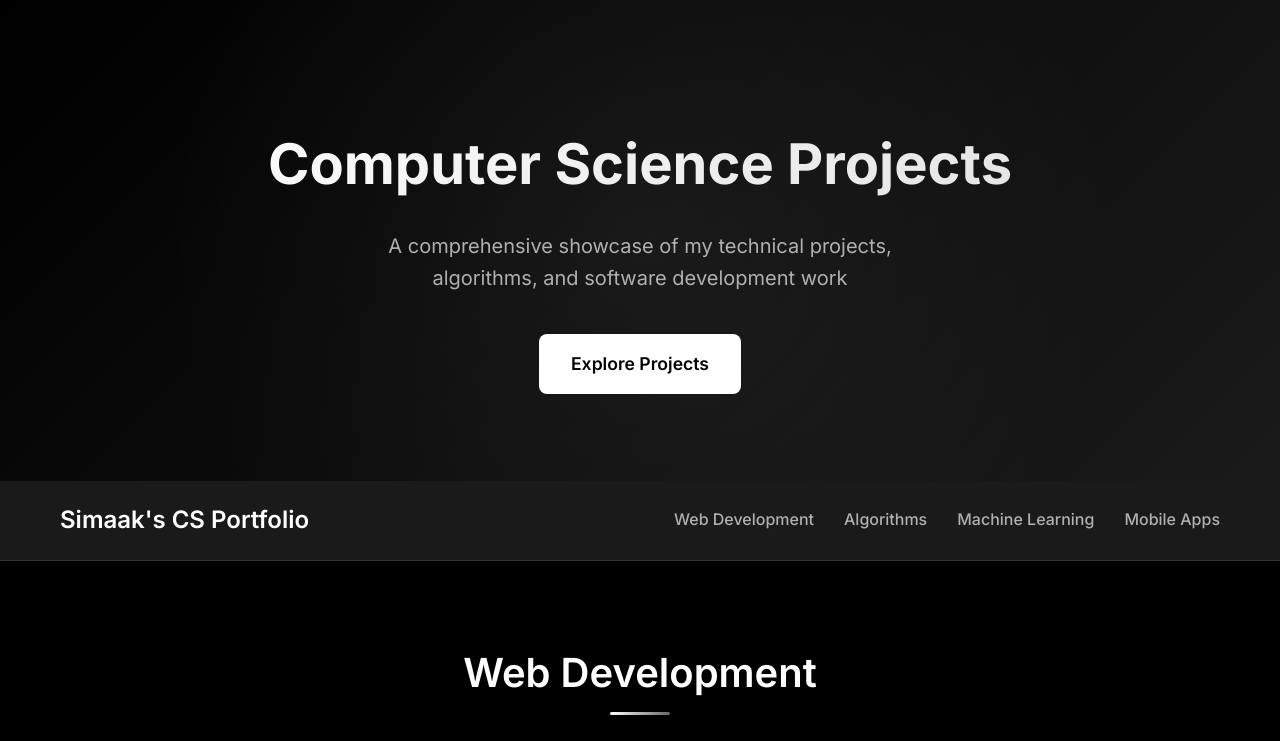
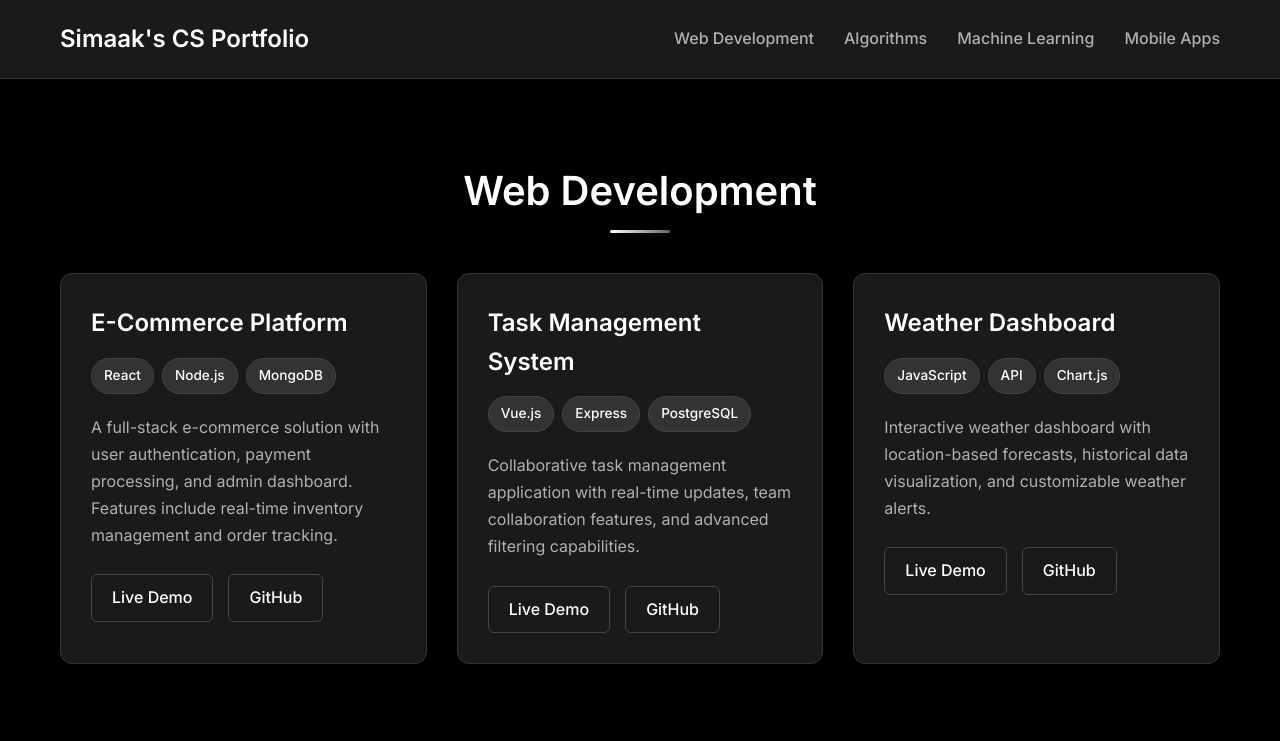
Before and after one commit to SW33TSTUFF/SW33TSTUFF.github.io, a plain HTML site: page index.html in a window 1280 px wide. Shown: the top 741 px of the page. Drawn offline with Linux system fonts and the light colour scheme.

Commit message:
Remove hero section from index.html to streamline the layout and focus on navigation.

```diff
--- a/index.html
+++ b/index.html
@@ -8,15 +8,6 @@
   <link href="https://fonts.googleapis.com/css2?family=Inter:wght@300;400;500;600;700&display=swap" rel="stylesheet">
 </head>
 <body>
-  <!-- Hero Section -->
-  <section class="hero">
-    <div class="container">
-      <h1 class="hero-title">Computer Science Projects</h1>
-      <p class="hero-subtitle">A comprehensive showcase of my technical projects, algorithms, and software development work</p>
-      <a href="#projects" class="cta-button">Explore Projects</a>
-    </div>
-  </section>
-
   <!-- Navigation -->
   <nav class="nav">
     <div class="container">
```
